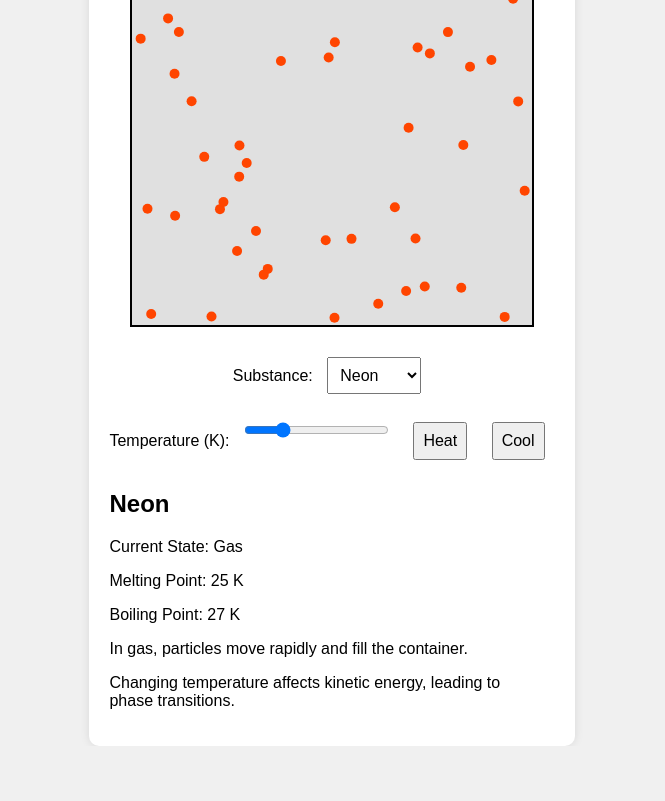
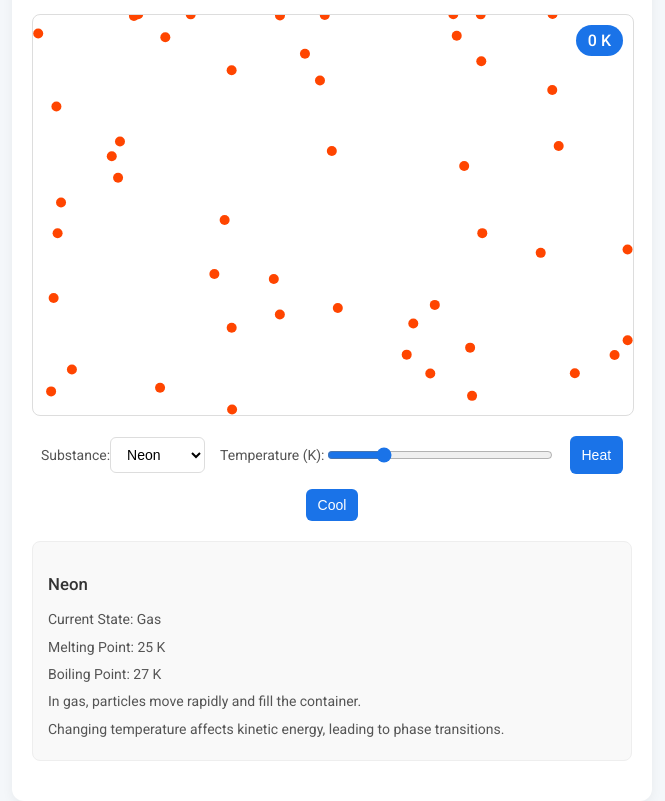
Before and after one commit to CueOnYT/StatesOfMatter, a plain HTML site: page index.html in a window 1280 px wide. Shown: the part 115-916 px from the top of the page, without its empty margins (308-973 px from the left). Before the commit the page ends 861 px from the top, so only its background shows below. Drawn offline with Linux system fonts and the light colour scheme.

Commit message:
Update index.html

```diff
--- a/index.html
+++ b/index.html
@@ -4,30 +4,42 @@
     <meta charset="UTF-8">
     <meta name="viewport" content="width=device-width, initial-scale=1.0">
     <title>States of Matter Simulation</title>
+    <link href="https://fonts.googleapis.com/css2?family=Roboto:wght@300;400;500&display=swap" rel="stylesheet">
     <style>
         body {
-            font-family: Arial, sans-serif;
+            font-family: 'Roboto', sans-serif;
             display: flex;
             justify-content: center;
             align-items: center;
-            height: 100vh;
+            min-height: 100vh;
             margin: 0;
-            background-color: #f0f0f0;
+            background-color: #f4f7fa;
+            color: #333;
         }
         .container {
+            max-width: 600px;
+            width: 100%;
+            padding: 40px 20px;
+            background: white;
+            border-radius: 12px;
+            box-shadow: 0 4px 12px rgba(0, 0, 0, 0.05);
+        }
+        h1 {
+            font-size: 2em;
+            font-weight: 500;
+            margin-bottom: 30px;
             text-align: center;
-            padding: 20px;
-            background-color: white;
-            border-radius: 10px;
-            box-shadow: 0 0 10px rgba(0,0,0,0.1);
+            color: #1a73e8;
         }
         #simulation {
-            border: 2px solid #000;
-            width: 400px;
+            border: 1px solid #ddd;
+            width: 100%;
             height: 400px;
             position: relative;
-            background-color: #e0e0e0;
-            margin: 0 auto;
+            background-color: #ffffff;
+            margin: 0 auto 20px;
+            border-radius: 8px;
+            overflow: hidden;
         }
         #canvas {
             width: 100%;
@@ -37,21 +49,81 @@
             position: absolute;
             top: 10px;
             right: 10px;
-            font-size: 18px;
-            font-weight: bold;
+            font-size: 16px;
+            font-weight: 500;
+            color: #fff;
+            background: #1a73e8;
+            padding: 6px 12px;
+            border-radius: 20px;
         }
         .controls {
-            margin-top: 20px;
+            display: flex;
+            flex-wrap: wrap;
+            justify-content: center;
+            gap: 15px;
+            margin-bottom: 20px;
         }
-        select, input, button {
-            margin: 10px;
-            padding: 8px;
-            font-size: 16px;
+        label {
+            display: flex;
+            align-items: center;
+            font-size: 14px;
+            color: #555;
+        }
+        select, input[type="range"], button {
+            padding: 8px 12px;
+            border: 1px solid #ddd;
+            border-radius: 6px;
+            background: white;
+            font-size: 14px;
+            cursor: pointer;
+            transition: border-color 0.2s;
+        }
+        select:focus, input[type="range"]:focus, button:focus {
+            border-color: #1a73e8;
+            outline: none;
+        }
+        input[type="range"] {
+            width: 200px;
+            accent-color: #1a73e8;
+        }
+        button {
+            background: #1a73e8;
+            color: white;
+            border: none;
+        }
+        button:hover {
+            background: #0d65d8;
         }
         #info {
-            margin-top: 20px;
-            max-width: 400px;
             text-align: left;
+            font-size: 14px;
+            line-height: 1.6;
+            color: #555;
+            background: #f9f9f9;
+            padding: 15px;
+            border-radius: 8px;
+            border: 1px solid #eee;
+        }
+        #info h2 {
+            font-size: 1.2em;
+            font-weight: 500;
+            margin-bottom: 10px;
+            color: #333;
+        }
+        #info p {
+            margin: 5px 0;
+        }
+        @media (max-width: 600px) {
+            .container {
+                padding: 20px 10px;
+            }
+            .controls {
+                flex-direction: column;
+                gap: 10px;
+            }
+            input[type="range"] {
+                width: 100%;
+            }
         }
     </style>
 </head>
@@ -63,16 +135,17 @@
             <div id="thermometer">0 K</div>
         </div>
         <div class="controls">
-            <label for="substance">Substance:</label>
+            <label for="substance">Substance:
                 <select id="substance" onchange="updateSimulation()">
                     <option value="neon">Neon</option>
                     <option value="argon">Argon</option>
                     <option value="oxygen">Oxygen</option>
                     <option value="water">Water</option>
                 </select>
-            <br>
-            <label for="temperature">Temperature (K): </label>
+            </label>
+            <label for="temperature">Temperature (K):
                 <input type="range" id="temperature" min="0" max="500" value="100" oninput="updateTemperature()">
+            </label>
             <button onclick="heatUp()">Heat</button>
             <button onclick="coolDown()">Cool</button>
         </div>
@@ -81,7 +154,7 @@
     <script>
         const canvas = document.getElementById('canvas');
         const ctx = canvas.getContext('2d');
-        canvas.width = 400;
+        canvas.width = canvas.parentElement.clientWidth;
         canvas.height = 400;
 
         const substances = {
@@ -139,7 +212,7 @@
                 <p>In ${state}, particles ${state === 'solid' ? 'vibrate in place' : state === 'liquid' ? 'move slowly and flow' : 'move rapidly and fill the container'}.</p>
                 <p>Changing temperature affects kinetic energy, leading to phase transitions.</p>
             `;
-            initParticles(); // Reset positions for new substance
+            initParticles();
         }
 
         function updateTemperature() {
@@ -164,37 +237,32 @@
             ctx.clearRect(0, 0, canvas.width, canvas.height);
             const subst = substances[currentSubstance];
             const state = getState(temperature, subst);
-            const speedFactor = Math.sqrt(temperature / 300) * 2; // Arbitrary scaling
+            const speedFactor = Math.sqrt(temperature / 300) * 2;
 
             particles.forEach(p => {
                 if (state === 'solid') {
-                    // Vibrate around base position
                     p.x = p.baseX + (Math.random() - 0.5) * 2;
                     p.y = p.baseY + (Math.random() - 0.5) * 2;
                 } else if (state === 'liquid') {
-                    // Slow movement, attract to bottom
                     p.vx += (Math.random() - 0.5) * 0.5;
-                    p.vy += (Math.random() - 0.5) * 0.5 + 0.1; // Gravity
-                    p.vx *= 0.95; // Friction
+                    p.vy += (Math.random() - 0.5) * 0.5 + 0.1;
+                    p.vx *= 0.95;
                     p.vy *= 0.95;
                     p.x += p.vx * 0.5;
                     p.y += p.vy * 0.5;
-                } else { // Gas
+                } else {
                     p.x += p.vx * speedFactor;
                     p.y += p.vy * speedFactor;
                 }
 
-                // Bounce off walls
                 if (p.x - particleRadius < 0 || p.x + particleRadius > canvas.width) p.vx = -p.vx;
                 if (p.y - particleRadius < 0 || p.y + particleRadius > canvas.height) p.vy = -p.vy;
 
-                // For liquid, pile up at bottom
                 if (state === 'liquid' && p.y > canvas.height - particleRadius) {
                     p.y = canvas.height - particleRadius;
                     p.vy = -Math.abs(p.vy) * 0.5;
                 }
 
-                // Draw particle
                 ctx.beginPath();
                 ctx.arc(p.x, p.y, particleRadius, 0, Math.PI * 2);
                 ctx.fillStyle = subst.color;
@@ -204,6 +272,11 @@
             requestAnimationFrame(animate);
         }
 
+        window.addEventListener('resize', () => {
+            canvas.width = canvas.parentElement.clientWidth;
+            initParticles();
+        });
+
         initParticles();
         updateSimulation();
         animate();
```
Lines whose indentation alone changed are shown as unchanged.
